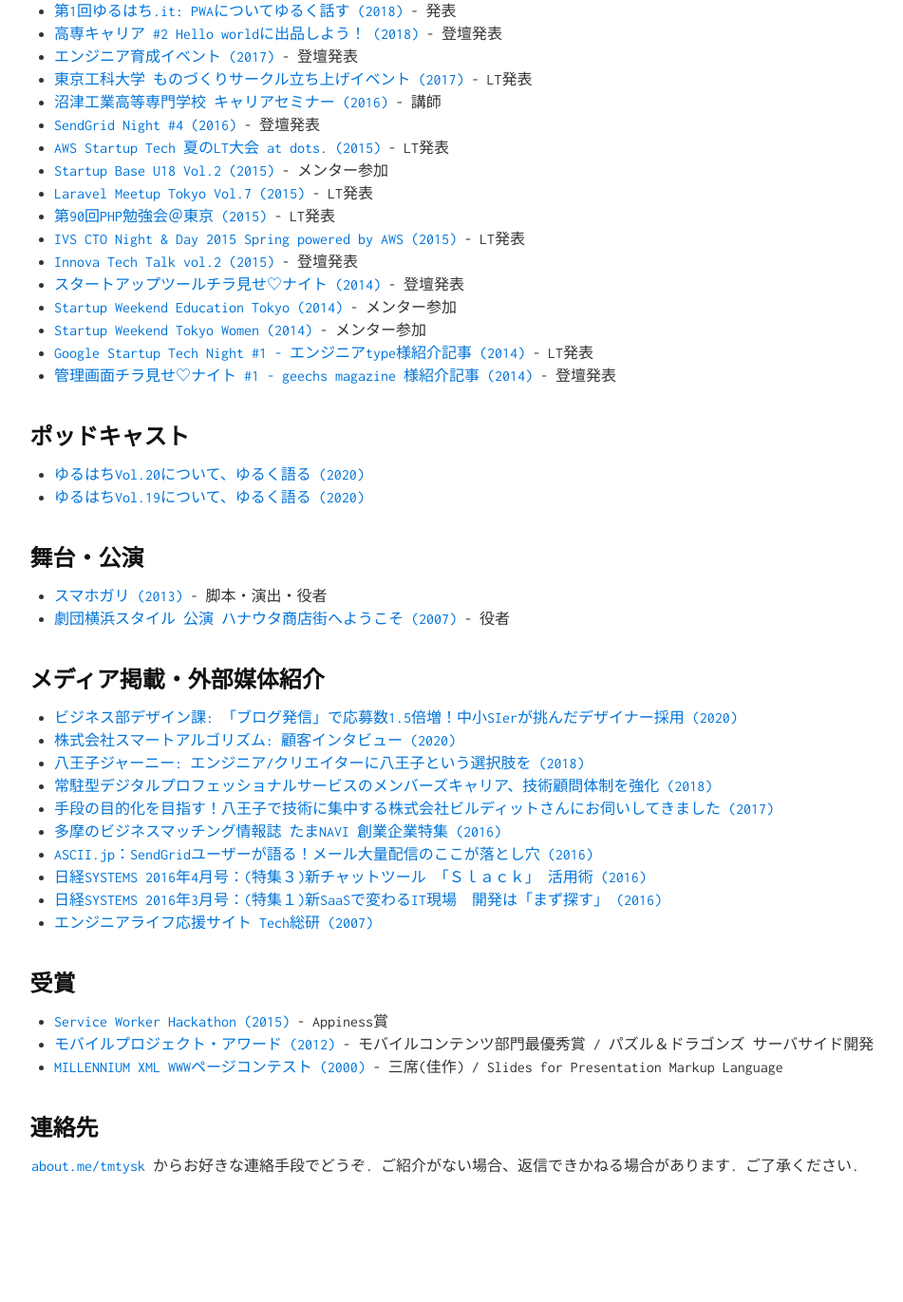
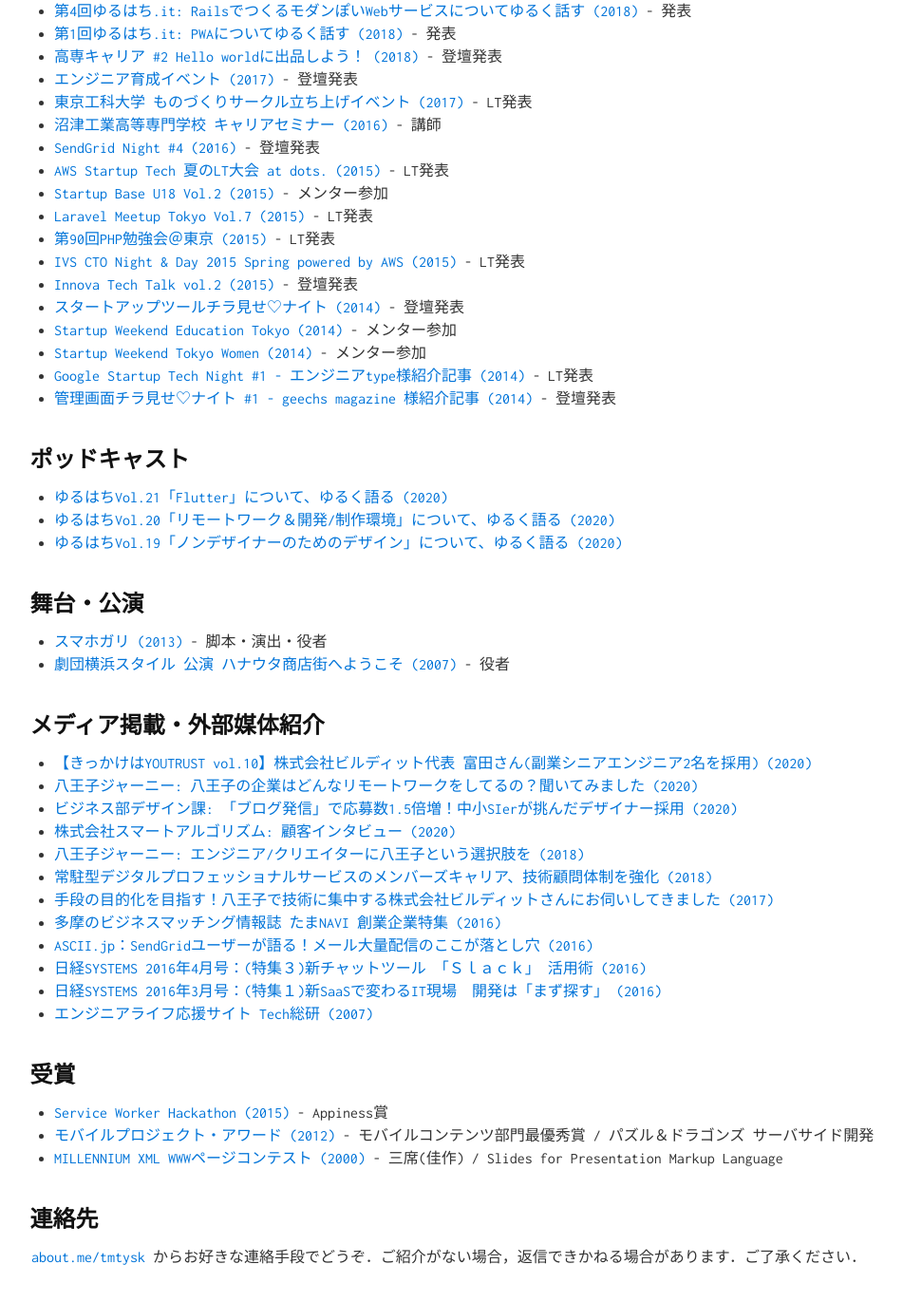
Before and after one commit to tmtysk/tmtysk.github.io, a Jekyll site: the page built from index.md, in a window 1280 px wide and 1400 px high, scrolled down 1324 px. Shown: the top 1371 px of the window at 95% size, without its empty margins (15-966 px from the left). Built offline with Jekyll 4.4.1, drawn with Linux system fonts in a browser that asks for light colours; before the commit the page ends 2628 px from its top, so only the background shows below that; some of the changed text lies outside the part shown.

Commit message:
add news.

```diff
--- a/_config.yml
+++ b/_config.yml
@@ -1,7 +1,7 @@
 # Site settings
 title: Yosuke TOMITA
 tag_text: Yosuke TOMITA
-description: Yosuke TOMITA は、日本の東京都で活動しているソフトウェアエンジニア, システムアーキテクト, 役者です.
+description: Yosuke TOMITA は，日本の東京都で活動しているソフトウェアエンジニア，システムアーキテクト，役者です．
 
 # Build settings
 markdown: kramdown
--- a/index.md
+++ b/index.md
@@ -31,6 +31,7 @@ layout: default
 
 ## 著書・執筆・寄稿
 
+* [社内研修の評価及び人材育成の効率化を目的とした社内SNSの分析(研究報告コンピュータと教育（CE）) (2020)](https://ipsj.ixsq.nii.ac.jp/ej/?action=pages_view_main&active_action=repository_view_main_item_detail&item_id=204195&item_no=1&page_id=13&block_id=8)
 * [Ruby on Rails携帯サイト開発技法(ソフトバンククリエイティブ刊) (2010)](http://www.amazon.co.jp/dp/4797358785)
 * [初めてのRailsアプリケーション開発(@IT) (2009)](http://www.atmarkit.co.jp/fcoding/articles/3rdrail/01/3rdrail01a.html)
 * [ケータイのセキュリティ機能を引き出そう(JAVA PRESS Vol.19) (2001)](http://gihyo.jp/magazine/javapress)
@@ -66,8 +67,9 @@ layout: default
 
 ## ポッドキャスト
 
-* [ゆるはちVol.20について、ゆるく語る (2020)](https://soundcloud.com/builditinc/vol20)
-* [ゆるはちVol.19について、ゆるく語る (2020)](https://soundcloud.com/builditinc/vol19)
+* [ゆるはちVol.21「Flutter」について、ゆるく語る (2020)](https://soundcloud.com/builditinc/vol21)
+* [ゆるはちVol.20「リモートワーク＆開発/制作環境」について、ゆるく語る (2020)](https://soundcloud.com/builditinc/vol20)
+* [ゆるはちVol.19「ノンデザイナーのためのデザイン」について、ゆるく語る (2020)](https://soundcloud.com/builditinc/vol19)
 
 ## 舞台・公演
 
@@ -76,6 +78,8 @@ layout: default
 
 ## メディア掲載・外部媒体紹介
 
+* [【きっかけはYOUTRUST vol.10】株式会社ビルディット代表 富田さん(副業シニアエンジニア2名を採用) (2020)](https://note.com/youtrust_lab/n/nd90342e57500)
+* [八王子ジャーニー: 八王子の企業はどんなリモートワークをしてるの？聞いてみました (2020)](https://8dabe.com/2020/07/31/bldt-4/)
 * [ビジネス部デザイン課: 「ブログ発信」で応募数1.5倍増！中小SIerが挑んだデザイナー採用 (2020)](https://bizdez.vivivit.com/recruitment/280773)
 * [株式会社スマートアルゴリズム: 顧客インタビュー (2020)](https://smartalgorithm.co.jp/success/buildit/)
 * [八王子ジャーニー: エンジニア/クリエイターに八王子という選択肢を (2018)](https://8dabe.com/2018/12/11/bldt-2/)
@@ -95,4 +99,4 @@ layout: default
 
 ## 連絡先
 
-[about.me/tmtysk](https://about.me/tmtysk) からお好きな連絡手段でどうぞ. ご紹介がない場合、返信できかねる場合があります. ご了承ください.
+[about.me/tmtysk](https://about.me/tmtysk) からお好きな連絡手段でどうぞ．ご紹介がない場合，返信できかねる場合があります．ご了承ください．
```
